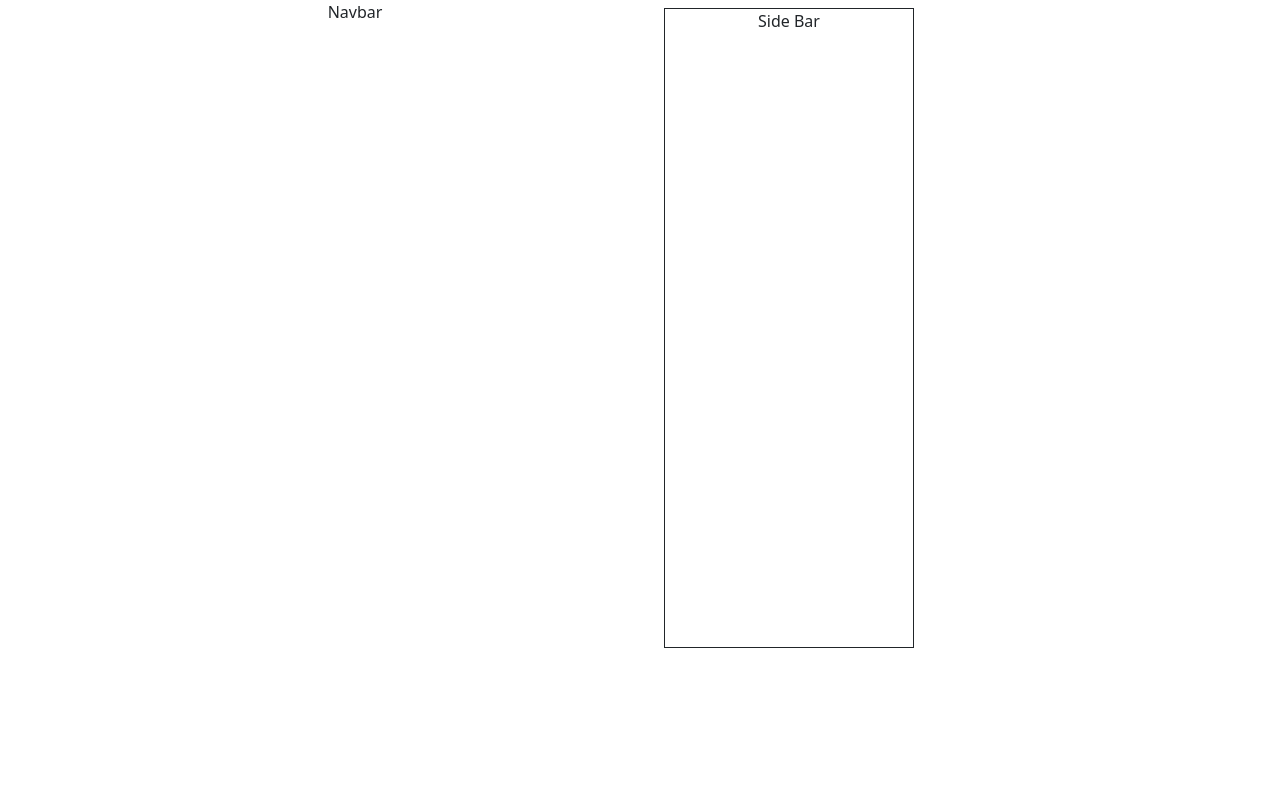
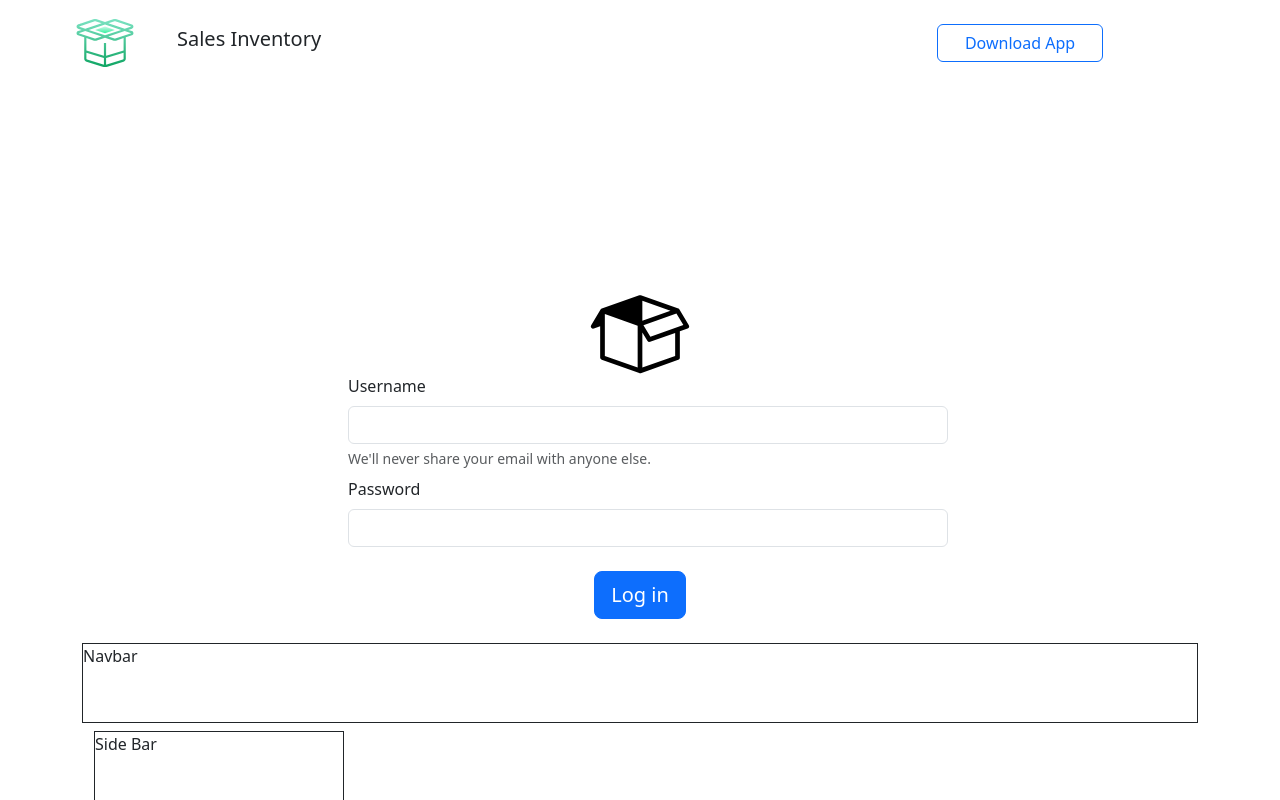
Before and after one commit to MarkRyuo/SalesInventoryManagementSystem, a React (Vite) app: page / in a window 1280 px wide. Shown: the top 800 px of the page. Built offline with nearby package versions, Linux system fonts and the light colour scheme.

Commit message:
Subject: Body

```diff
--- a/src/App.tsx
+++ b/src/App.tsx
@@ -1,12 +1,12 @@
 import { Dashboard } from "./components/Dashboard"
-// import { Login } from "./components/Login"
+import { Login } from "./components/Login"
 
 
 function App() {
 
   return (
     <>
-      {/* <Login/>   */}
+      <Login/>
       <Dashboard/>
     </>
   )
--- a/src/components/Dashboard.tsx
+++ b/src/components/Dashboard.tsx
@@ -9,10 +9,10 @@ export const Dashboard = () => {
     // * Main Component of dashboard
     return (
       <>
-        <div className="container text-center">
+        <div className="container-lg">
           <div className="row">
-            <div className="col"><Navbar2/></div>
-            <div className="col"><SideBar/></div>
+            <div className="col-12"><Navbar2/></div>
+            <div className="col-12"><SideBar/></div>
 
           </div>
         </div>
--- a/src/components/NavBars/Navbar2.tsx
+++ b/src/components/NavBars/Navbar2.tsx
@@ -8,8 +8,8 @@ export const Navbar2 = () => {
     return (
 
         <>
-            <div>
-                <div style={{}}>
+            <div className="container-lg p-0">
+                <div style={{border: "1px solid", width: "100%", height: "10vh"}}>
                     Navbar
                 </div>
             </div>
```
